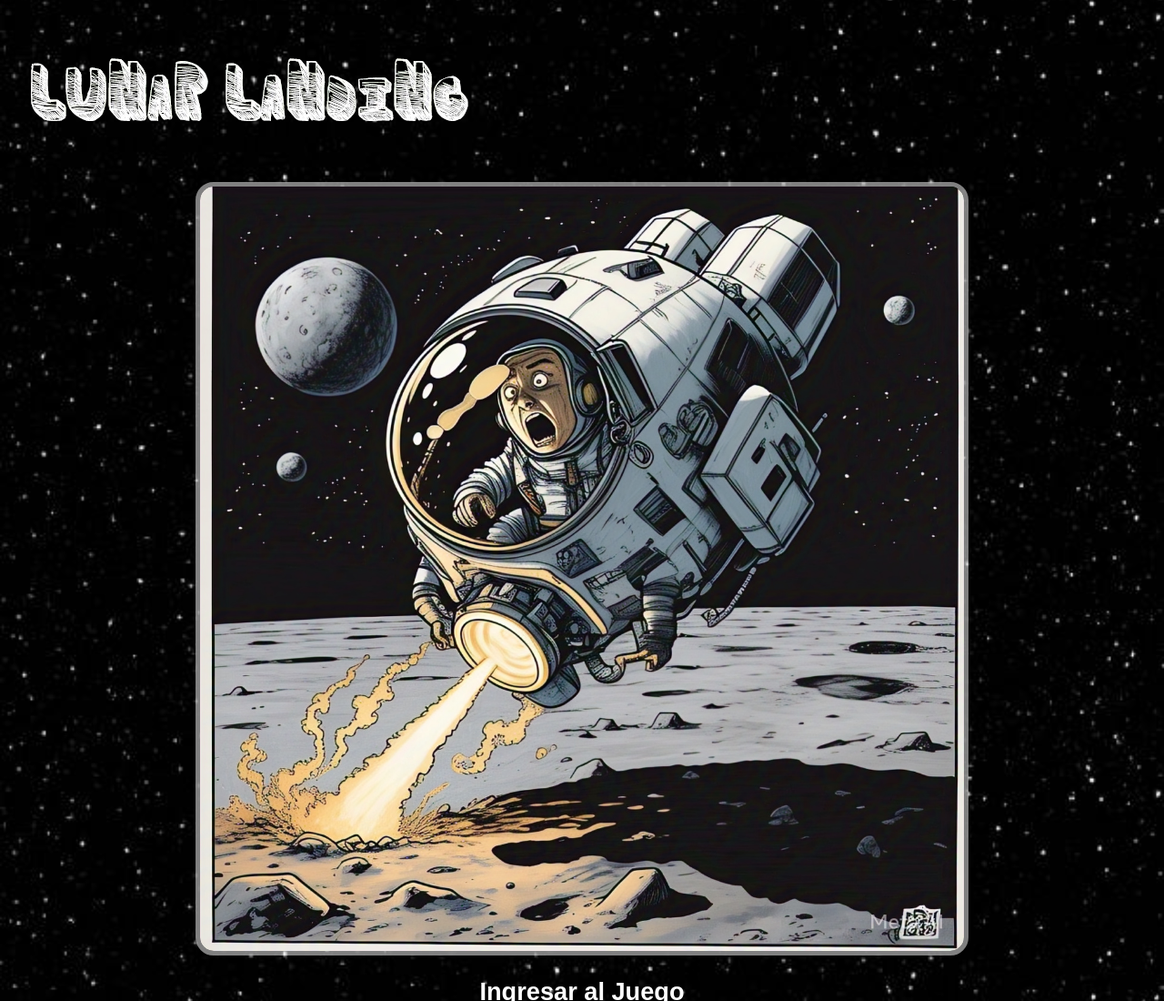
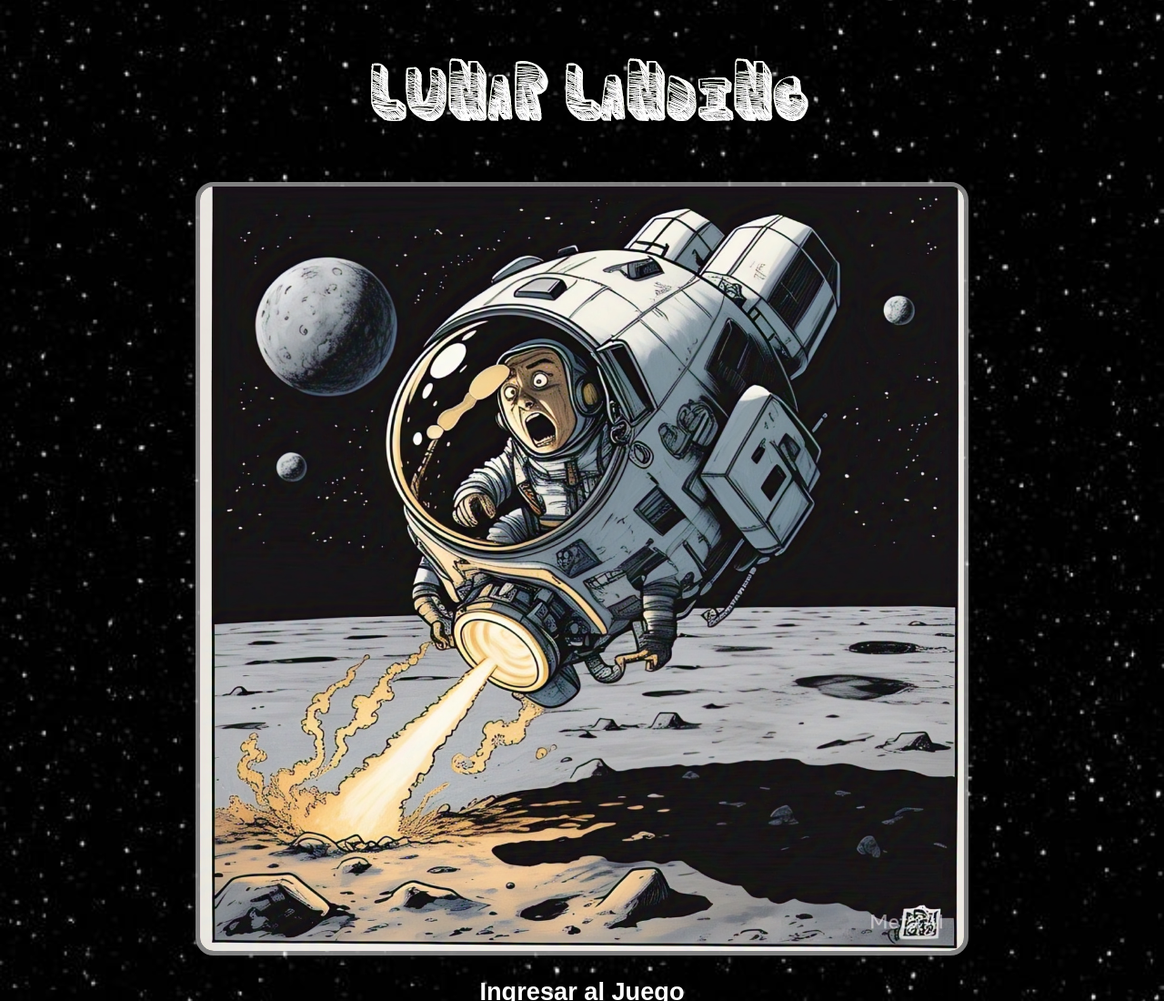
Before and after one commit to Hyoga1023/Lunar-Landing, a plain HTML site: page index.html in a window 1280 px wide. Shown: the top 1100 px of the page at 91% size. Drawn offline with Linux system fonts and the light colour scheme; a web font is replaced by a local one.

Commit message:
Modifica posición del titulo del juego

```diff
--- a/index.html
+++ b/index.html
@@ -16,7 +16,7 @@
       href="https://fonts.googleapis.com/css2?family=Tektur:wght@400..900&display=swap"
       rel="stylesheet"
     />
-    <title>Lunar Landing</title>
+    <title class="title">Lunar Landing</title>
   </head>
   <body>
     <header>
--- a/style.css
+++ b/style.css
@@ -18,6 +18,10 @@ body{
     background-position: center;
     background-attachment: fixed;
     background-repeat: repeat;
+}
+header{
+    display: flex;
+    justify-content: center;
 }
 h2 {
     font-family: 'Tektur', sans-serif;
```
